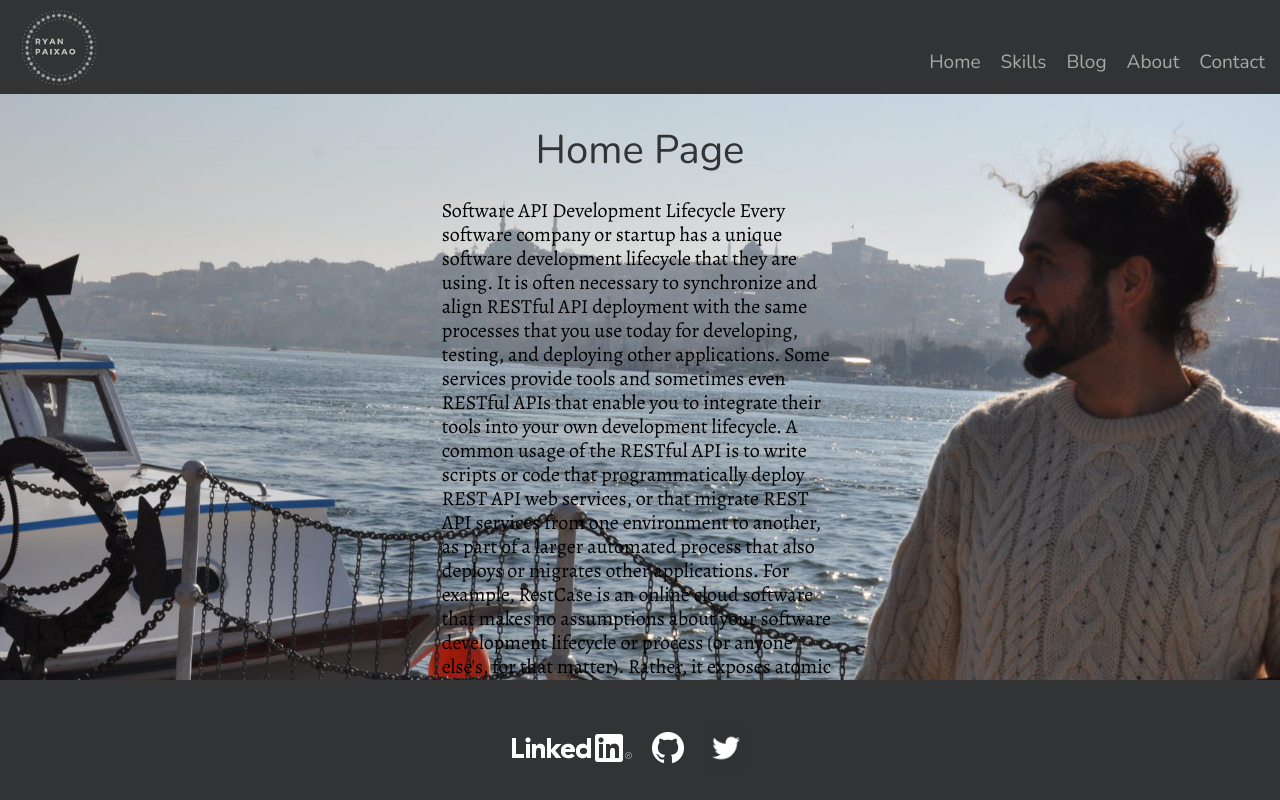
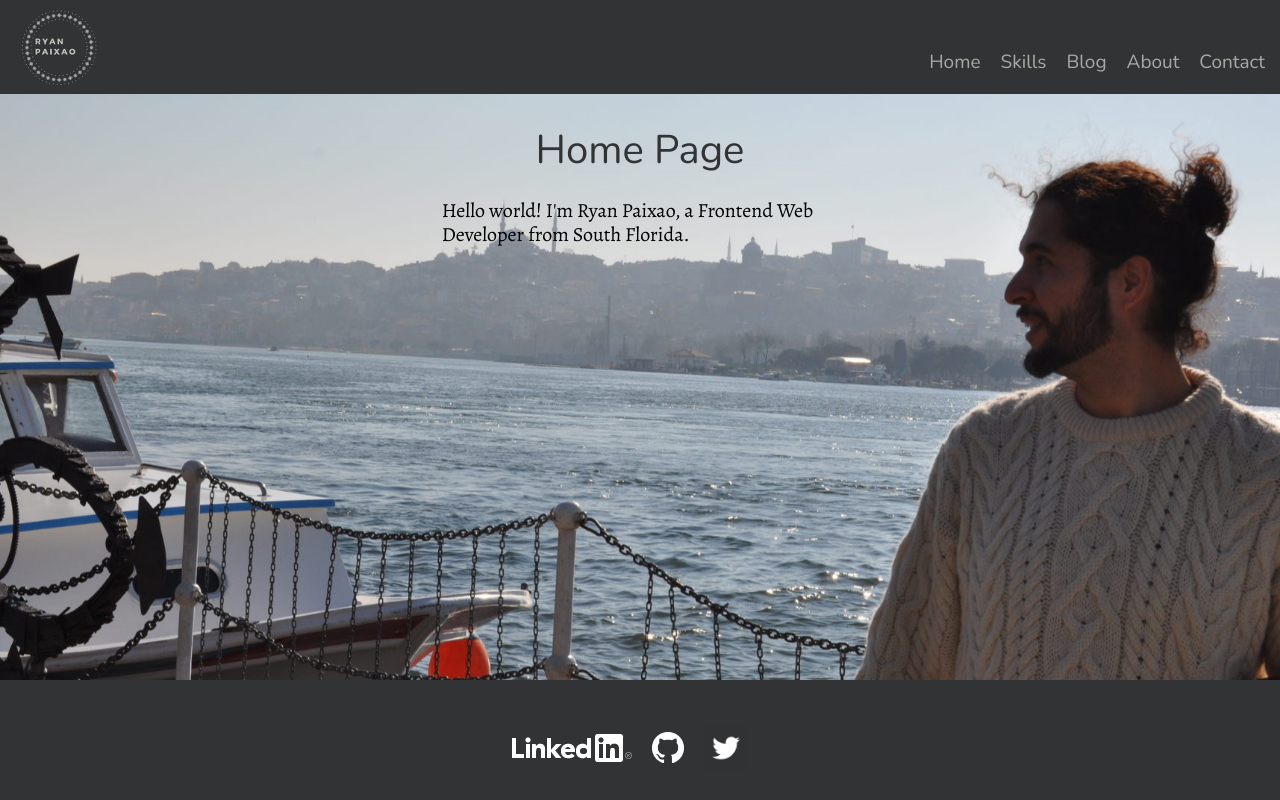
Before and after one commit to ryanpaixao/ryanpaixao.com-source, a React (Create React App) app: page / in a window 1280 px wide. Built offline with nearby package versions, Linux system fonts and the light colour scheme.

Commit message:
Update homePage text.

```diff
--- a/src/components/pages/homePage.jsx
+++ b/src/components/pages/homePage.jsx
@@ -5,12 +5,7 @@ const Homepage = () => {
     <div className="container-fluid">
       <h1>Home Page</h1>
       <p>
-        Software API Development Lifecycle
-        Every software company or startup has a unique software development lifecycle that they are using. It is often necessary to synchronize and align RESTful API deployment with the same processes that you use today for developing, testing, and deploying other applications.
-
-        Some services provide tools and sometimes even RESTful APIs that enable you to integrate their tools into your own development lifecycle. A common usage of the RESTful API is to write scripts or code that programmatically deploy REST API web services, or that migrate REST API services from one environment to another, as part of a larger automated process that also deploys or migrates other applications.
-
-        For example, RestCase is an online cloud software that makes no assumptions about your software development lifecycle or process (or anyone else&apos;s, for that matter). Rather, it exposes atomic functions that can be coordinated by your development team to automate and optimize your REST API development lifecycle.
+        Hello world! I'm Ryan Paixao, a Frontend Web Developer from South Florida.
       </p>
     </div>
   );
```
